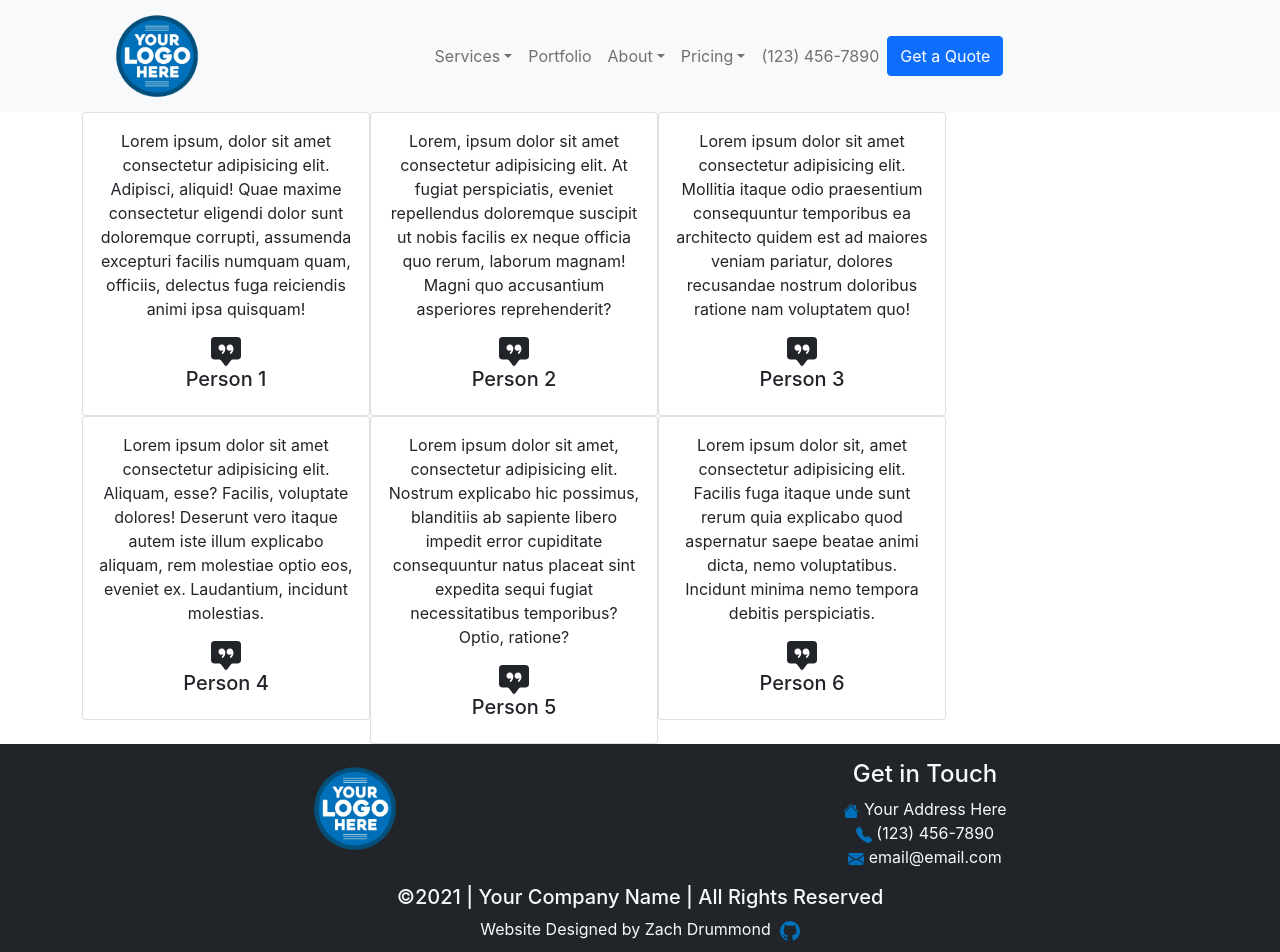
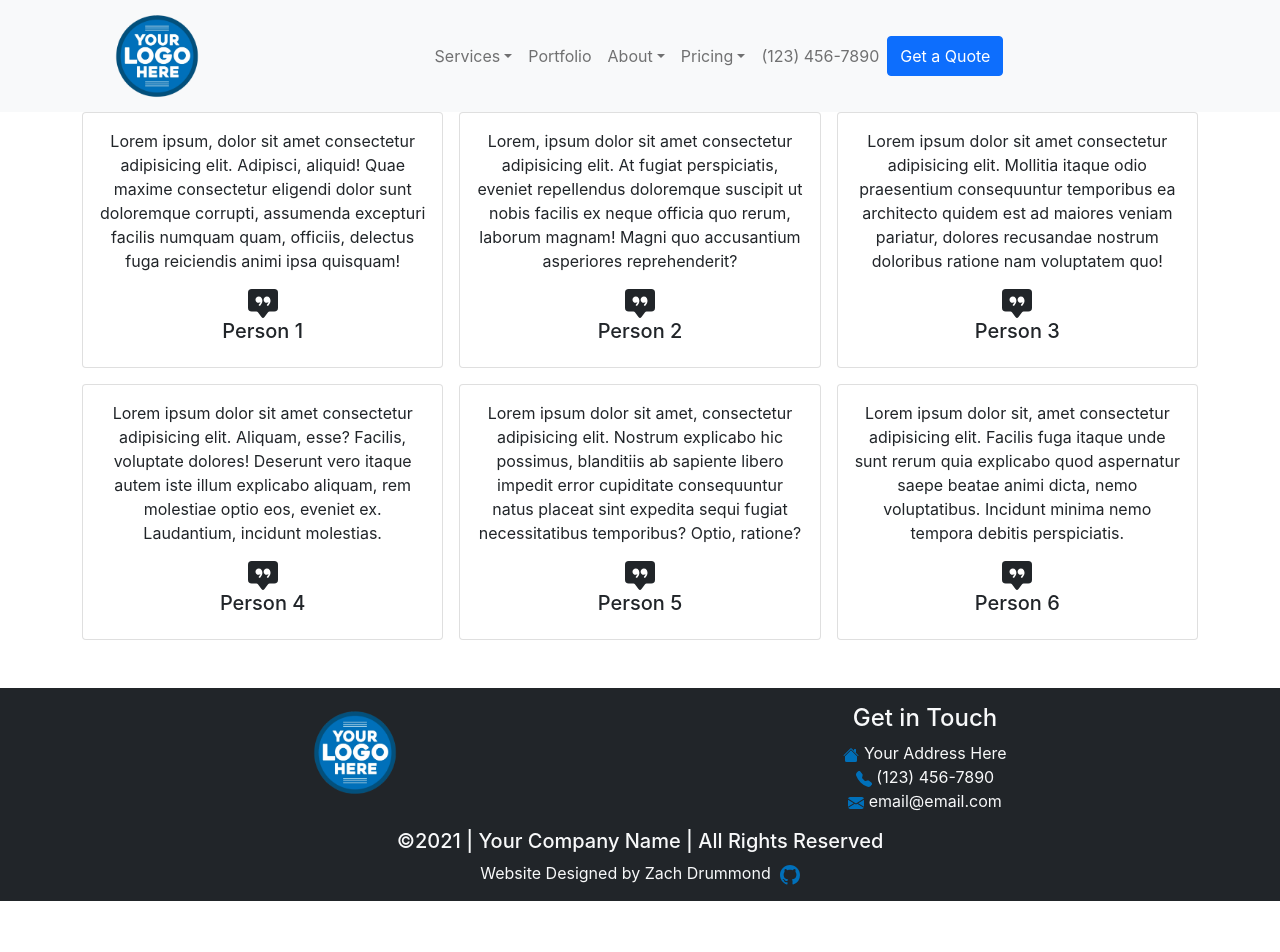
Before and after one commit to zachdrummond/renovations-template, a React (Create React App) app: page / in a window 1280 px wide. Shown: the top 952 px of the page. After the commit the page ends 901 px from the top, so only its background shows below. Built offline with nearby package versions, Linux system fonts and the light colour scheme; the HTML template or start-up script is replaced by a standard one.

Commit message:
Fixed card layout

```diff
--- a/src/Components/Reviews/Reviews.jsx
+++ b/src/Components/Reviews/Reviews.jsx
@@ -1,15 +1,14 @@
-import { Card, CardGroup, Container, Row, Col } from "react-bootstrap";
+import { Card, Container, Row, Col } from "react-bootstrap";
 import REVIEWS from "./Reviews";
 
 const Reviews = () => {
   return (
     <Container>
-      <CardGroup>
+      <Row className="g-3">
         {REVIEWS.customers.map((review) => {
           return (
-            <Row xs={1} md={3} className="g-4">
-              <Col>
-                <Card style={{ width: "18rem" }}>
+            <Col md={4}>
+              <Card>
                 <Card.Body className="text-center">
                   <Card.Text>{review.feedback}</Card.Text>
                   <svg
@@ -26,10 +25,9 @@ const Reviews = () => {
                 </Card.Body>
               </Card>
             </Col>
-            </Row>
           );
         })}
-      </CardGroup>
+      </Row>
     </Container>
   );
 };
--- a/src/Containers/Footer/Footer.jsx
+++ b/src/Containers/Footer/Footer.jsx
@@ -7,7 +7,7 @@ import Phone from "../../Components/Icons/Phone";
 
 const Footer = () => {
   return (
-    <footer className="py-3 bg-dark text-light">
+    <footer className="py-3 mt-5 bg-dark text-light">
       <Container className="text-center">
         <Row>
           <Col>
```
Lines whose indentation alone changed are shown as unchanged.
